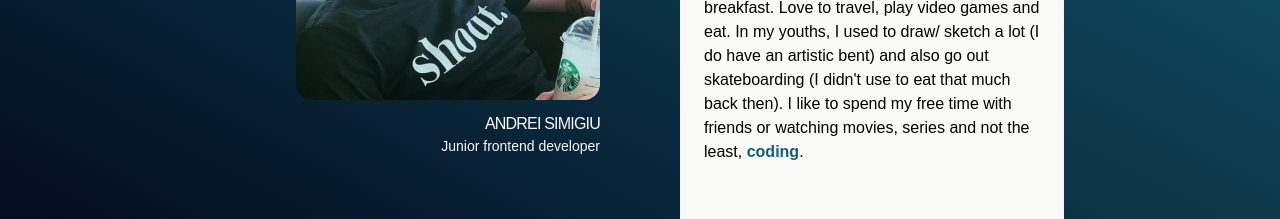
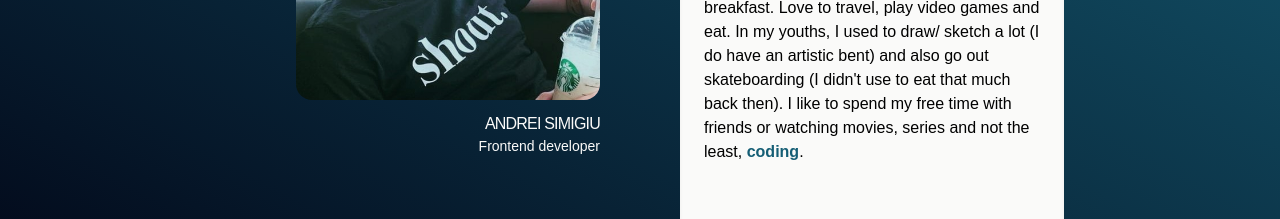
Before and after one commit to Simi-Andrei/last-portfolio, a React (Create React App) app: page / in a window 1280 px wide. Shown: the part 1280-1499 px from the top of the page. Built offline with nearby package versions, Linux system fonts and the light colour scheme.

Commit message:
junior update

```diff
--- a/src/sections/About.jsx
+++ b/src/sections/About.jsx
@@ -36,7 +36,7 @@ const About = () => {
           />
           <div className="mt-3 text-stone-50 text-right">
             <p className="uppercase tracking-tighter">Andrei Simigiu</p>
-            <p className="text-sm font-light">Junior frontend developer</p>
+            <p className="text-sm font-light">Frontend developer</p>
           </div>
         </motion.div>
         <motion.div
```
